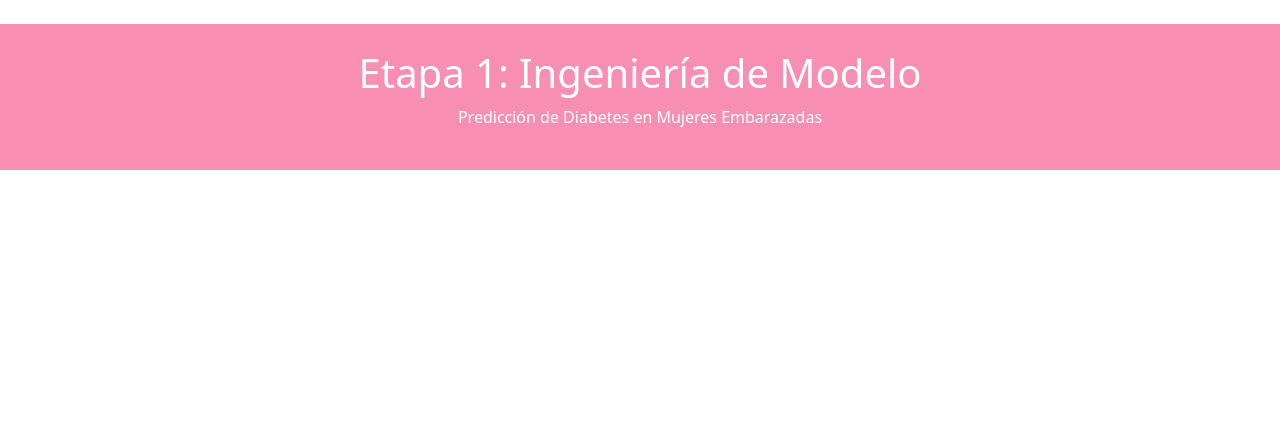
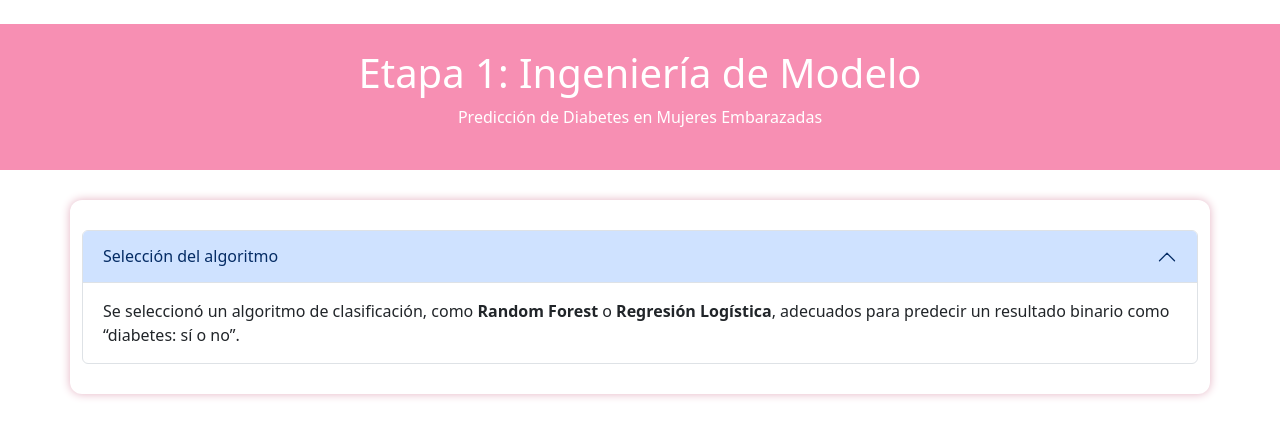
Before and after one commit to laurabauva/salud, a Flask app: template templates/etapa1.html in a window 1280 px wide. Shown: the top 438 px of the page. Run offline with Flask 3, Linux system fonts and the light colour scheme; the template is opened without the code that fills it, so the values that code supplies are empty.

Commit message:
se crea item acordeon
se crea el primer despegable para los items requeridos

```diff
--- a/templates/etapa1.html
+++ b/templates/etapa1.html
@@ -12,3 +12,18 @@
     <h1>Etapa 1: Ingeniería de Modelo</h1>
     <p>Predicción de Diabetes en Mujeres Embarazadas</p>
   </header>
+  <main class="container">
+    <div class="accordion" id="accordionEtapa1">
+
+      <div class="accordion-item">
+        <h2 class="accordion-header" id="heading1">
+          <button class="accordion-button" type="button" data-bs-toggle="collapse" data-bs-target="#collapse1" aria-expanded="true" aria-controls="collapse1">
+            Selección del algoritmo
+          </button>
+        </h2>
+        <div id="collapse1" class="accordion-collapse collapse show" data-bs-parent="#accordionEtapa1">
+          <div class="accordion-body">
+            Se seleccionó un algoritmo de clasificación, como <strong>Random Forest</strong> o <strong>Regresión Logística</strong>, adecuados para predecir un resultado binario como “diabetes: sí o no”.
+          </div>
+        </div>
+      </div>
```
